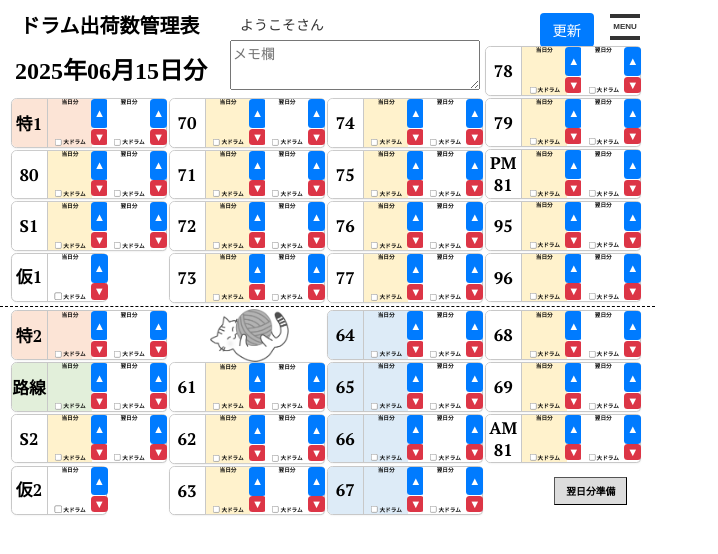
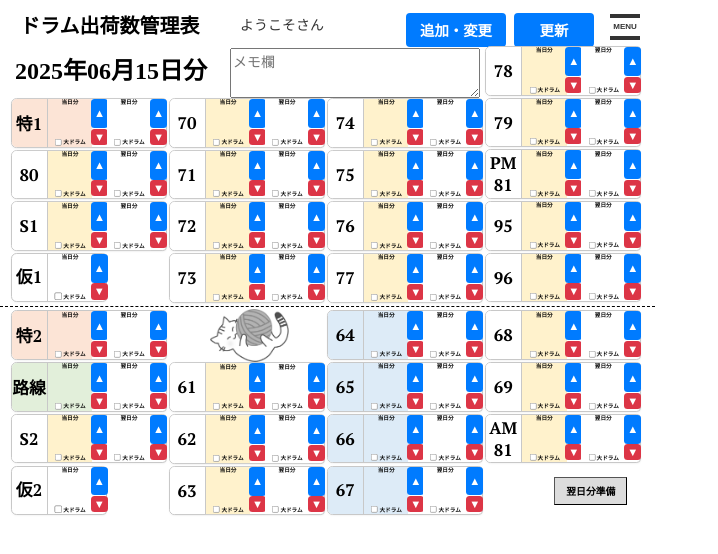
Before and after one commit to Rgtntppy/IBC, a React (Create React App) app: page /master in a window 1280 px wide. Shown: the top 554 px of the page, without its empty margins (0-718 px from the left). Built offline with nearby package versions, Linux system fonts and the light colour scheme; no server answers; the database is empty; sample sign-in values are in the browser's storage; the HTML template or start-up script is replaced by a standard one; a web font is replaced by a local one; what date-holidays would draw is missing.

Commit message:
追加・変更buttonを追加

```diff
--- a/src/components/master/ShipmentTable.tsx
+++ b/src/components/master/ShipmentTable.tsx
@@ -29,6 +29,8 @@ const ShipmentTable: React.FC = () => {
   const [userName, setUserName] = useState('');
   const [userAuthority, setUserAuthority] = useState(0);
   const [hasInitialized, setHasInitialized] = useState(false);
+
+  const [addCountFlag, setAddCountFlag] = useState(false);
 
   const [currentDate, setCurrentDate] = useState(dayjs().format('YYYY/MM/DD'));
   const [displayDate, setDisplayDate] = useState(dayjs().format('YYYY年MM月DD日分'));
@@ -83,18 +85,9 @@ const ShipmentTable: React.FC = () => {
   //初期化後の data 更新時のみ保存
   useEffect(() => {
     if (hasInitialized) {
-      const timeout = setTimeout(async () => {
-        await saveDayCells(binData);
-        await saveOnlytodayData(onlytodaysBinData);
-
-        toast.success('保存が完了しました', {
-          position: 'top-center',
-          autoClose: 1000,
-          hideProgressBar: true,
-          closeOnClick: true,
-          pauseOnHover: false,
-          draggable: false,
-        });
+      const timeout = setTimeout(() => {
+        saveDayCells(binData);
+        saveOnlytodayData(onlytodaysBinData);
       }, 200);
 
       return () => clearTimeout(timeout);
@@ -121,12 +114,11 @@ const ShipmentTable: React.FC = () => {
           if (updated && JSON.stringify(updated) !== JSON.stringify(previousBinData)) {
             setBinData(updated);
             previousBinData = updated;
-            console.log('更新したよ〜')
           }
         } catch (e) {
           console.error('ポーリング中にエラー:', e);
         }
-      }, 10 * 1000)
+      }, 15 * 60 * 1000)
     }
 
     return () => {
@@ -153,15 +145,6 @@ const ShipmentTable: React.FC = () => {
 
     const loadedOnlytoday = await loadOnlytodayData();
     if (loadedOnlytoday) setOnlytodaysBinData(loadedOnlytoday);
-
-    toast.success('更新されました', {
-      position: 'top-center',
-      autoClose: 1000,
-      hideProgressBar: true,
-      closeOnClick: true,
-      pauseOnHover: false,
-      draggable: false,
-    });
   };
 
   const reloadMemoData = async () => {
@@ -216,7 +199,7 @@ const ShipmentTable: React.FC = () => {
   };
 
   const handleChange = (id: number, key: 'today' | 'tomorrow', diff: number) => {
-    if (userAuthority < 5) return;
+    if (userAuthority < 5 || !addCountFlag) return;
     setBinData(prev =>
       prev.map(item =>
         item.id === id
@@ -235,7 +218,7 @@ const ShipmentTable: React.FC = () => {
   };
 
   const handleCheckboxToggle = (id: number, key: 'isLargeDrumToday' | 'isLargeDrumTomorrow') => {
-    if (userAuthority < 5) return;
+    if (userAuthority < 5 || !addCountFlag) return;
     setBinData(prev =>
       prev.map(item =>
         item.id === id
@@ -260,7 +243,7 @@ const ShipmentTable: React.FC = () => {
   };
 
   const handleChangeTentative = (id: number, key: 'today', diff: number) => {
-    if (userAuthority < 5) return;
+    if (userAuthority < 5 || !addCountFlag) return;
     setOnlytodaysBinData(prev =>
       prev.map(item =>
         item.id === id
@@ -271,7 +254,7 @@ const ShipmentTable: React.FC = () => {
   };
 
   const handleCheckboxTentative = (id: number, key: 'isLargeDrumToday') => {
-    if (userAuthority < 5) return;
+    if (userAuthority < 5 || !addCountFlag) return;
     setOnlytodaysBinData(prev =>
       prev.map(item =>
         item.id === id
@@ -281,7 +264,7 @@ const ShipmentTable: React.FC = () => {
     );
   };
 
-  const prepareNextDay = () => {
+  const prepareNextDay = async () => {
     if (userAuthority < 8) return;
     setBinData(prev =>
       prev.map(item =>
@@ -303,6 +286,18 @@ const ShipmentTable: React.FC = () => {
 
     setCurrentDate(dayjs(nextYMD).format('YYYY/MM/DD'));
     setDisplayDate(nextDateDisplay);
+
+    await saveDayCells(binData);
+    await saveOnlytodayData(onlytodaysBinData);
+
+    toast.success('保存が完了しました', {
+      position: 'top-center',
+      autoClose: 1000,
+      hideProgressBar: true,
+      closeOnClick: true,
+      pauseOnHover: false,
+      draggable: false,
+    });
   };
 
   const PMBin = [
@@ -343,6 +338,8 @@ const ShipmentTable: React.FC = () => {
       <Header
         userName={userName}
         userAuthority={userAuthority}
+        addCountFlag={addCountFlag}
+        setAddCountFlag={setAddCountFlag}
         reloadData={reloadData}
         memo={memo}
         setMemo={setMemo}
--- a/src/components/master/header/Header.tsx
+++ b/src/components/master/header/Header.tsx
@@ -7,12 +7,22 @@ import { HeaderTabProps } from './headerInterface';
 export const Header: React.FC<HeaderTabProps> = ({
     userName,
     userAuthority,
+    addCountFlag,
+    setAddCountFlag,
     reloadData,
     memo,
     setMemo,
     handleBlur,
 }) => {
     const [isReloading, setIsReloading] = useState(false);
+
+    const addCount = async () => {
+        if (userAuthority < 5) return;
+        await reloadData();
+        setAddCountFlag(true);
+
+        setTimeout(() => setAddCountFlag(false), 5 * 1000);
+    };
 
     const handleClick = async () => {
         if (isReloading) {
@@ -28,10 +38,13 @@ export const Header: React.FC<HeaderTabProps> = ({
 
         try {
             await reloadData();
-            toast.success('最新データを読み込みました。', {
-                position: 'top-center',
-                autoClose: 1000,
-                hideProgressBar: true,
+                toast.success('更新されました', {
+            position: 'top-center',
+            autoClose: 1000,
+            hideProgressBar: true,
+            closeOnClick: true,
+            pauseOnHover: false,
+            draggable: false,
             });
         } catch (e) {
             toast.error('更新に失敗しました。', {
@@ -54,7 +67,17 @@ export const Header: React.FC<HeaderTabProps> = ({
                     ようこそ{userName}さん
                 </p>
             </div>
-            <div className='reloadButtonWrapper'>
+            <div className='ButtonsWrapper'>
+                <button
+                onClick={addCount}
+                className={`addCountButton ${
+                    addCountFlag ? 'addCounting' : ''
+                }`}
+                disabled={addCountFlag}
+                >
+                {addCountFlag ? '編集中...' : '追加・変更'}
+                </button>
+
                 <button
                 onClick={handleClick}
                 className='reloadButton'
--- a/src/components/master/header/header.scss
+++ b/src/components/master/header/header.scss
@@ -5,13 +5,35 @@
     width: 650px;
     height: 40px;
 
-    .reloadButtonWrapper {
+    .ButtonsWrapper {
         position: absolute;
         top: 5px;
         right: 40px;
         display: flex;
         justify-content: flex-end;
         padding: 0.5rem 1rem;
+        gap: 8px;
+    }
+
+    .addCountButton {
+        background-color: #007bff;
+        color: white;
+        border: none;
+        padding: 0.4rem 0.8rem;
+        border-radius: 4px;
+        cursor: pointer;
+        font-size: 0.9rem;
+        font-weight: 600;
+        transition: background-color 0.2s ease;
+        width: 100px;
+
+        &:hover {
+            background-color: #0056b3;
+        }
+
+        &.addCounting {
+            background-color: rgb(62, 233, 76);
+        }
     }
 
     .reloadButton {
@@ -22,7 +44,9 @@
         border-radius: 4px;
         cursor: pointer;
         font-size: 0.9rem;
+        font-weight: 600;
         transition: background-color 0.2s ease;
+        width: 80px;
 
         &:hover {
             background-color: #0056b3;
--- a/src/components/master/header/headerInterface.ts
+++ b/src/components/master/header/headerInterface.ts
@@ -9,6 +9,8 @@ type userAuthority = UsersProps['userAuthority'];
 export interface HeaderTabProps {
     userName: string;
     userAuthority: userAuthority;
+    addCountFlag: boolean;
+    setAddCountFlag: React.Dispatch<React.SetStateAction<boolean>>;
     reloadData: () => Promise<void>;
     memo: memo;
     setMemo: setMemo;
--- a/src/components/master/memoArea/memoArea.scss
+++ b/src/components/master/memoArea/memoArea.scss
@@ -1,6 +1,6 @@
 .memoTextarea {
     position: absolute;
-    top: 40px;
+    top: 48px;
     left: 230px;
     width: 250px;
     height: 50px;
```
